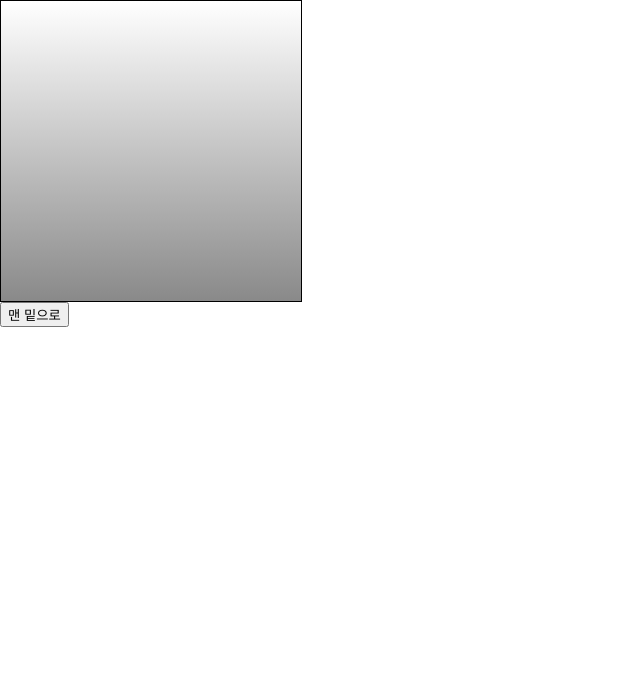
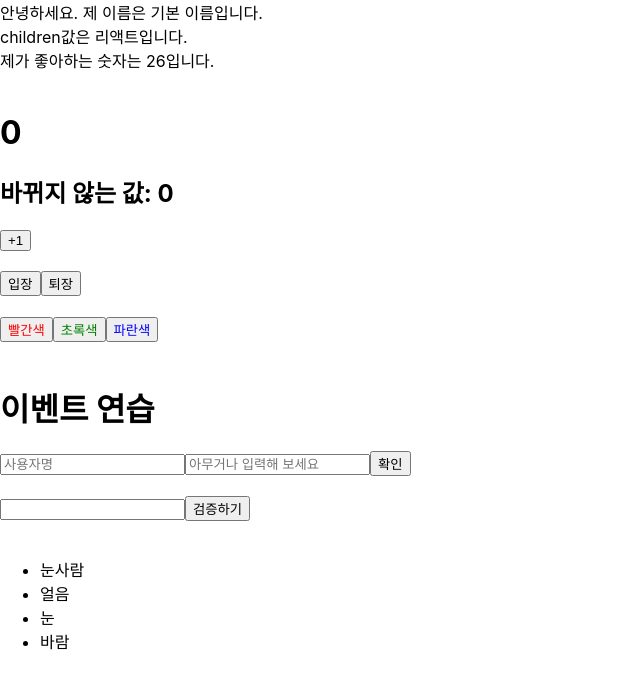
Before and after one commit to KyleRuiz/hello-react, a React (Create React App) app: page / in a window 1280 px wide. Shown: the top 688 px of the page, without its empty margins (0-640 px from the left). Built offline with nearby package versions, Linux system fonts and the light colour scheme.

Commit message:
6.2 데이터 배열을 컴포넌트 배열로 변환하기

```diff
--- a/src/App.js
+++ b/src/App.js
@@ -1,17 +1,22 @@
-import React, { Component } from "react";
-import ScrollBox from "./ScrollBox";
+import React from "react";
+import MyComponent from "./MyComponent";
+import Counter from "./Counter";
+import Say from "./Say";
+import EventPractice from "./EventPractice";
+import ValidationSample from "./ValidationSample";
+import IterationSample from "./IterationSample";
 
-class App extends Component {
-  render() {
-    return (
-      <div>
-        <ScrollBox ref={(ref) => (this.scrollBox = ref)} />
-        <button onClick={() => this.scrollBox.scrollToBottom()}>
-          맨 밑으로
-        </button>
-      </div>
-    );
-  }
-}
+const App = () => {
+  return (
+    <>
+      <MyComponent favoriteNumber={26}> 리액트</MyComponent> <br />
+      <Counter /> <br />
+      <Say /> <br />
+      <EventPractice /> <br />
+      <ValidationSample /> <br />
+      <IterationSample /> <br />
+    </>
+  );
+};
 
 export default App;
--- /dev/null
+++ b/src/IterationSample.js
@@ -0,0 +1,13 @@
+import React from "react";
+
+const IterationSample = () => {
+  const names = ["눈사람", "얼음", "눈", "바람"];
+  const nameList = names.map((name) => <li>{name}</li>);
+  return (
+    <div>
+      <ul>{nameList}</ul>
+    </div>
+  );
+};
+
+export default IterationSample;
```
